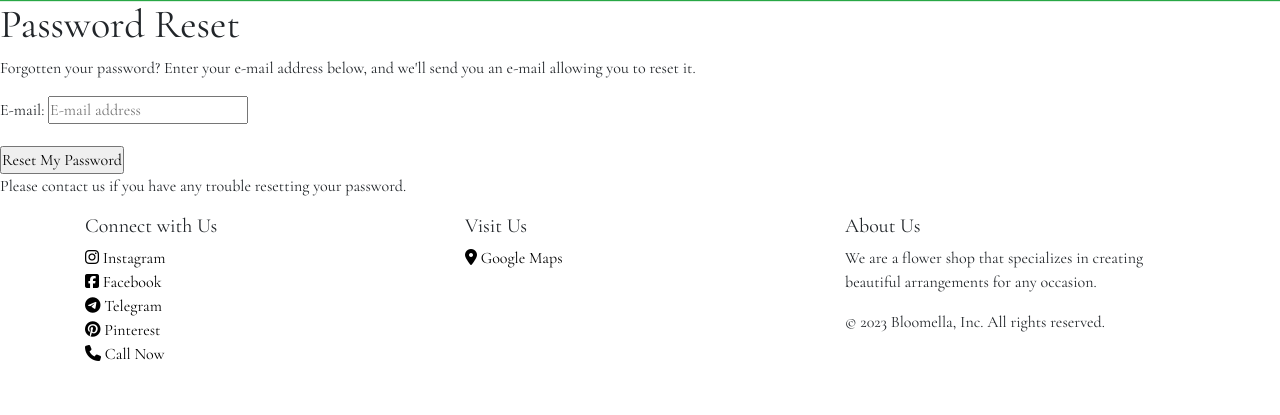
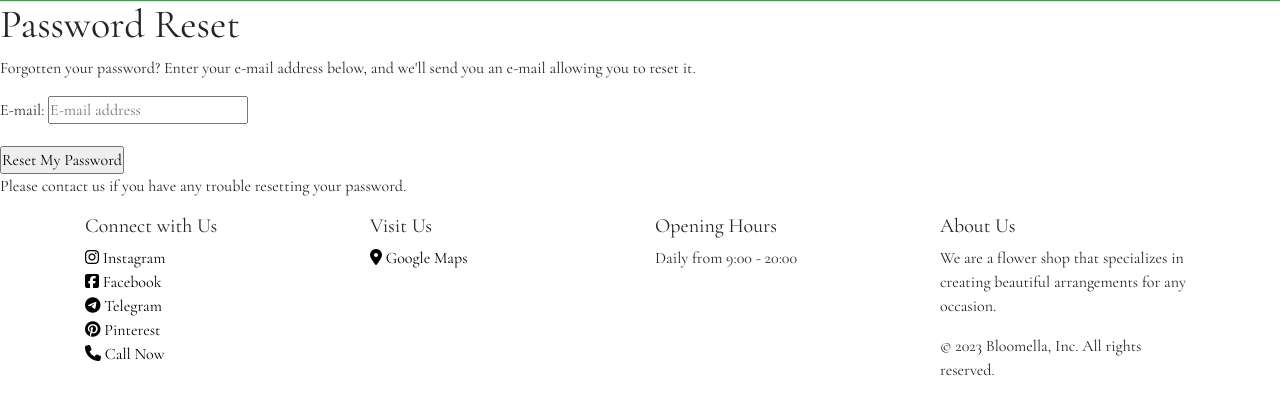
Before and after one commit to StanislavDitsan/Bloomella, a Django app: page /accounts/password/reset/ in a window 1280 px wide. Shown: the part 86-501 px from the top of the page. Run offline with Django 3.2, Linux system fonts and the light colour scheme; some libraries are stand-ins or nearby versions.

Commit message:
Added opening hours to a footer

```diff
--- a/templates/base.html
+++ b/templates/base.html
@@ -144,7 +144,7 @@
     <footer class="footer">
         <div class="container mx-auto">
             <div class="row">
-                <div class="col-md-4">
+                <div class="col-md-3">
                     <h5>Connect with Us</h5>
                     <ul class="list-unstyled">
                         <li><a href="#"><i class="fab fa-instagram"></i> Instagram</a></li>
@@ -154,13 +154,17 @@
                         <li><a href="tel:+1234567890"><i class="fas fa-phone"></i> Call&nbsp;Now</a></li>
                     </ul>
                 </div>
-                <div class="col-md-4">
+                <div class="col-md-3">
                     <h5>Visit Us</h5>
                     <ul class="list-unstyled">
                         <li><a href="#"><i class="fas fa-map-marker-alt"></i> Google Maps</a></li>
                     </ul>
                 </div>
-                <div class="col-md-4">
+                <div class="col-md-3">
+                    <h5>Opening Hours </h5>
+                    <p>Daily from 9:00 - 20:00</p>
+                </div>
+                <div class="col-md-3">
                     <h5>About Us</h5>
                     <p>We are a flower shop that specializes in creating beautiful arrangements for any occasion.</p>
                     <p>&copy; 2023 Bloomella, Inc. All rights reserved.</p>
```
